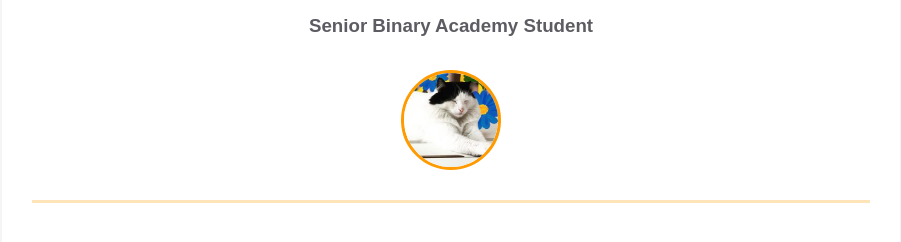
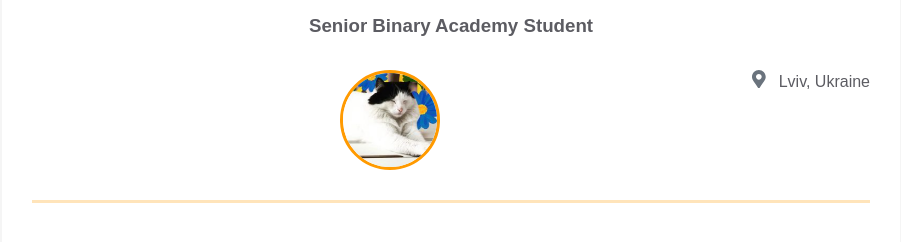
Before and after one commit to Fotzer/homepage, a plain HTML site: page index.html in a window 1280 px wide. Shown: the part 132-374 px from the top of the page, without its empty margins (189-1090 px from the left). Drawn offline with Linux system fonts and the light colour scheme.

Commit message:
Add location info

```diff
--- a/index.html
+++ b/index.html
@@ -25,7 +25,25 @@
                 />
               </div>
 
-              <div class="contact-info__block"></div>
+              <div class="contact-info__block">
+                <a href="" rel="author" class="contact-info__item">
+                  <div class="contact-info__item-icon-wrapper">
+                    <svg
+                      class="contact-info__item-icon"
+                      xmlns="http://www.w3.org/2000/svg"
+                      viewBox="0 0 384 512"
+                    >
+                      <path
+                        d="M172.268 501.67C26.97 291.031 0 269.413 0 192 0 85.961 85.961 0 192
+                        0s192 85.961 192 192c0 77.413-26.97 99.031-172.268 309.67-9.535
+                        13.774-29.93 13.773-39.464 0zM192 272c44.183 0 80-35.817
+                        80-80s-35.817-80-80-80-80 35.817-80 80 35.817 80 80 80z"
+                      ></path>
+                    </svg>
+                  </div>
+                  <span>Lviv, Ukraine</span>
+                </a>
+              </div>
             </div>
           </div>
         </div>
```
